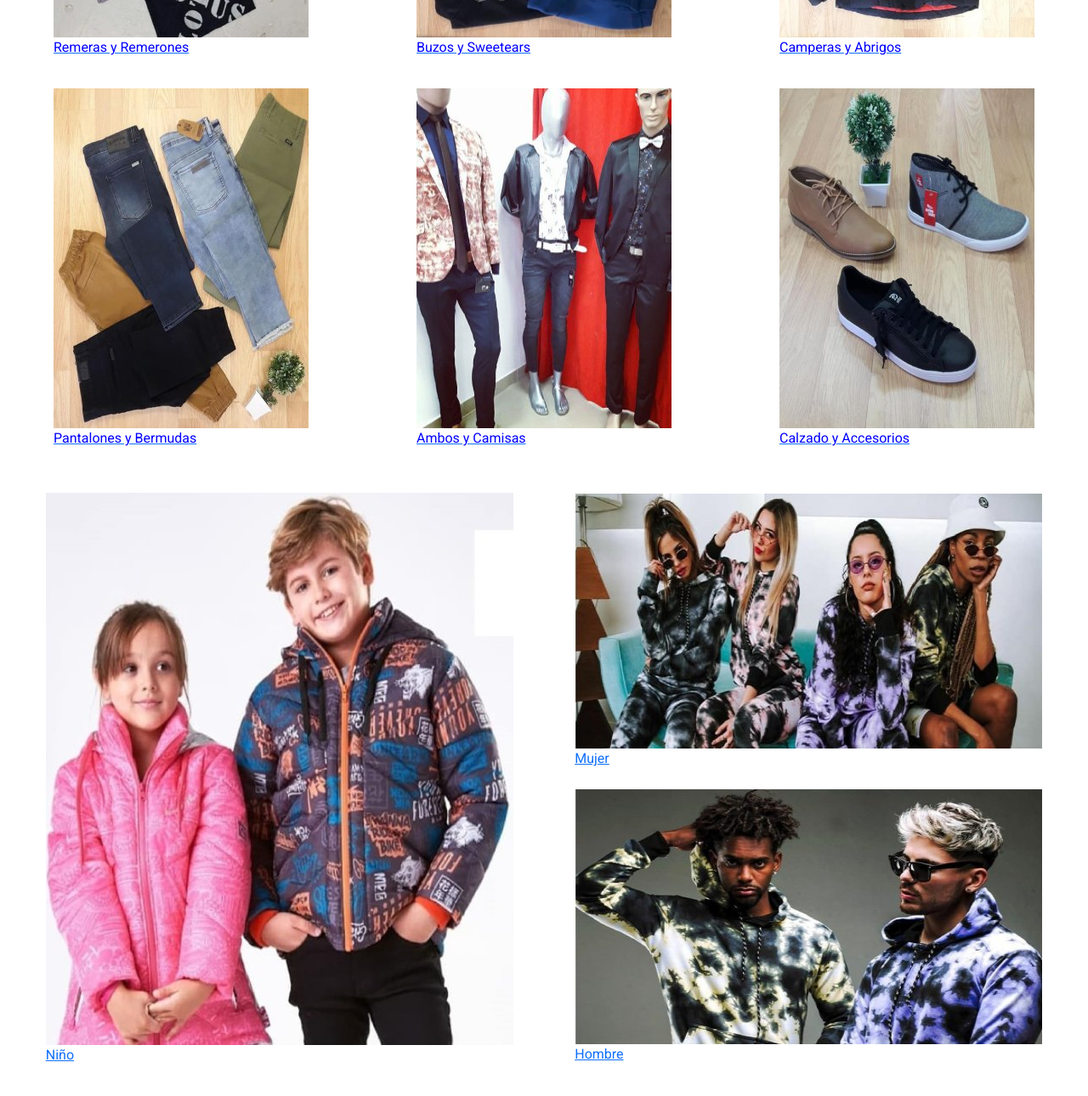
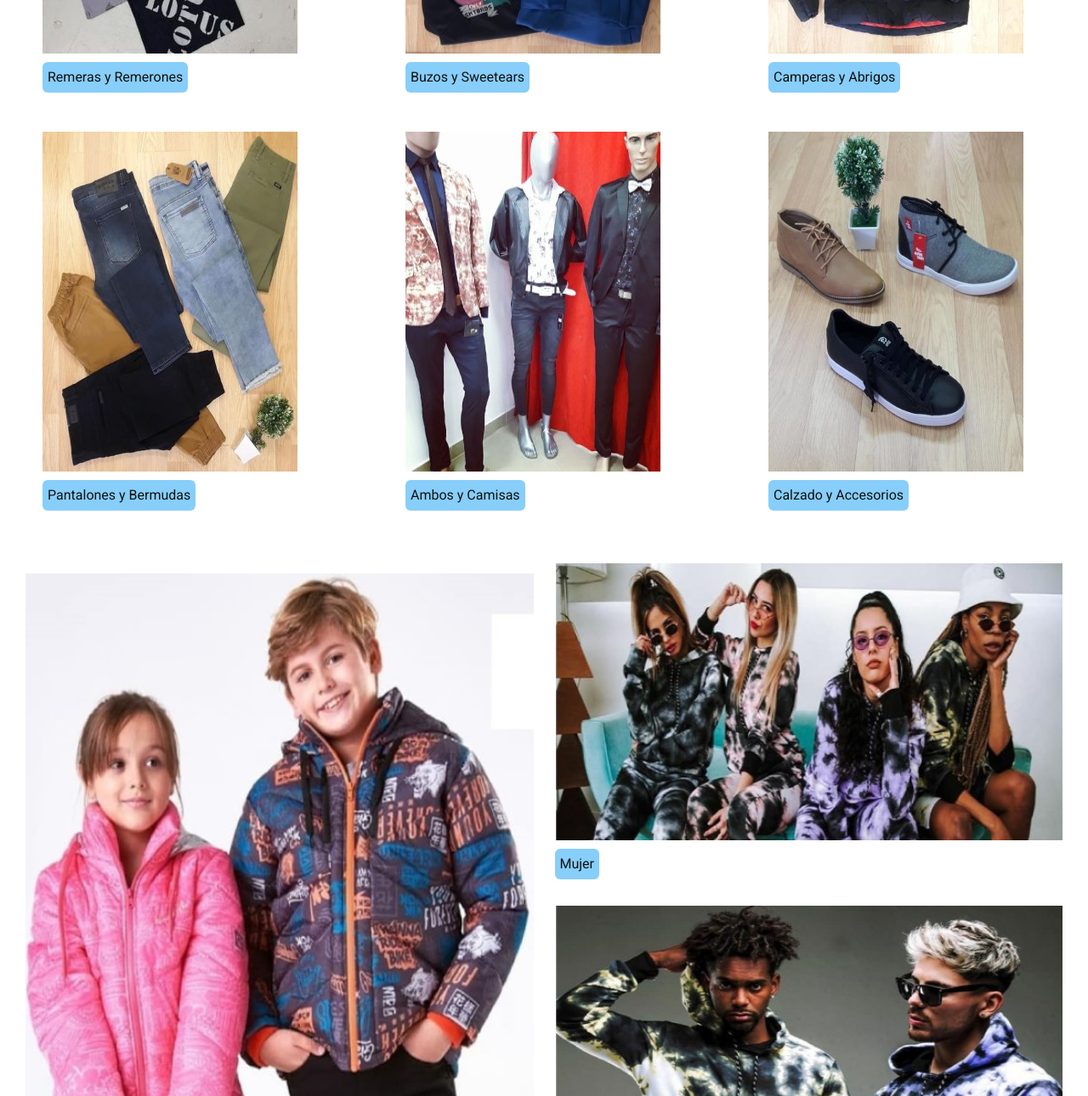
Before and after one commit to FacundoVargas03/ProyectoCoder, a website: page pages/shop.html in a window 1280 px wide. Shown: the part 555-1845 px from the top of the page at 85% size. Drawn offline with nearby package versions, Linux system fonts and the light colour scheme.

Commit message:
Animaciones

```diff
--- a/pages/shop.html
+++ b/pages/shop.html
@@ -45,56 +45,56 @@
       <!-- ends nav -->
     <main>
         <section>
-            <h2>Shop</h2>
+            <h1>Shop</h1>
             <p>Encontra tu prenda ideal y a la moda en nuestras categorias</p>
-            <div class="productos-shop" class="text-center">
+            <div class="productos-shop"">
                 <figure>
                         <a href="#"><img src="../img/Productos/Remeras.jpg" alt="Remeras y Remerones">
-                        <figcaption>Remeras y Remerones</figcaption>
+                        <button>Remeras y Remerones</button>
                         </a>
                     </figure>
                     <figure>
                         <a href="#"><img src="../img/Productos/Buzos.jpg" alt="Buzos y Sweetears">
-                        <figcaption>Buzos y Sweetears</figcaption>
+                        <button>Buzos y Sweetears</button>
                         </a>
                     </figure>
                     <figure>
                         <a href="#"><img src="../img/Productos/Camperas.jpg" alt="Camperas y Abrigos">
-                        <figcaption>Camperas y Abrigos</figcaption>
+                        <button>Camperas y Abrigos</button>
                         </a>
                     </figure>
                     <figure>
                         <a href="#"><img src="../img/Productos/Pantalones.jpg" alt="Pantalones y Bermudas">
-                        <figcaption>Pantalones y Bermudas</figcaption>
+                        <button>Pantalones y Bermudas</button>
                         </a>
                     </figure>
                     <figure>
                         <a href="#"><img src="../img/Productos/Ambos.jpg" alt="Ambos y Camisas">
-                        <figcaption>Ambos y Camisas</figcaption>
+                        <button>Ambos y Camisas</button>
                         </a>
                     </figure>
                     <figure>
                         <a href="#"><img src="../img/Productos/Zapatilas.jpg" alt="Calzado y Accesorios">
-                        <figcaption>Calzado y Accesorios</figcaption>
+                        <button>Calzado y Accesorios</button>
                         </a>
                 </figure>
              </div>
             </section>
             <section>
-            <div class="shop" class="text-center">
+            <div class="shop">
                 <figure class="niños">
                         <a href="#"><img src="../img/Productos/niños.jpg" alt="Niño">
-                        <figcaption>Niño</figcaption>
+                        <button class="scale:hover">Niño</button>
                         </a>
                 </figure>
                 <figure class="mujeres">
                     <a href="#"><img src="../img/Productos/Mujer.jpg" alt="Mujer">
-                    <figcaption>Mujer</figcaption>
+                    <button class="scale:hover">Mujer</button>
                     </a>
                 </figure>
                 <figure class="hombres">
                     <a href="#"><img src="../img/Productos/Hombre.jpg" alt="Hombre">
-                    <figcaption>Hombre</figcaption>
+                    <button class="scale:hover">Hombre</button>
                     </a>
                 </figure>
             </div>
--- a/scss/_commons.scss
+++ b/scss/_commons.scss
@@ -10,7 +10,7 @@ h2,h3,h4{
 h1{
     font-size: $textXl;
     margin-bottom: 10px 0;
-    color: $white;
+    color: $blue;
 }
 h2{
     font-size: $textLg;
@@ -18,7 +18,7 @@ h2{
 p{
     font-size: $textMd;
     line-height: 1.3em;
-    font-weight: $textLight;
+    font-weight: $textRegular;
 }
 header img{
     width: 100%;
@@ -97,3 +97,8 @@ footer{
 .align-content{
     align-content: baseline;
 }
+.scale:hover{
+	transform: scale(1.5);
+	cursor: pointer;
+	transition: all 1s;
+}
--- a/scss/_nav.scss
+++ b/scss/_nav.scss
@@ -11,7 +11,7 @@ nav{
         display: flex;
         li{ a{
             text-decoration: none;
-            font-size: $textLight;
+            font-size: $textLg;
             margin-right: 10px;
             }
         }
--- a/scss/_tienda.scss
+++ b/scss/_tienda.scss
@@ -13,6 +13,14 @@
         img{
             width: 300px;
             height: 400px;
+        }
+        button{
+            border: none;
+            background-color: $mainColor;
+            color: $black;
+            padding: 6px;
+            margin: 10px 0;
+            border-radius: 6px;
         }
     }
     figcaption{
@@ -53,8 +61,18 @@
         align-items: center;
         padding: 0 10px;
     }
-    figure img{
+    figure {
+        img{
         width: 100%;
         height: 100%;
     }
+    button{
+        border: none;
+        background-color: $mainColor;
+        color: $black;
+        padding: 6px;
+        margin: 10px 0;
+        border-radius: 6px;
+    }
 }
+}
--- a/scss/_vars.scss
+++ b/scss/_vars.scss
@@ -2,7 +2,7 @@
 $mainColor:lightskyblue;
 $hColor:darkslateblue;
 $black:rgb(18, 17, 17);
-$white:rgb(235, 229, 229);
+$white:rgb(254, 254, 254);
 $blue: blue;
 
 //fonts
```
Also changed, not shown: index.html (+9 -9 lines), pages/contacto.html (+2 -2 lines), pages/nosotros.html (+3 -3 lines), pages/promosbs.html (+1 -1 lines), css/main.css.
